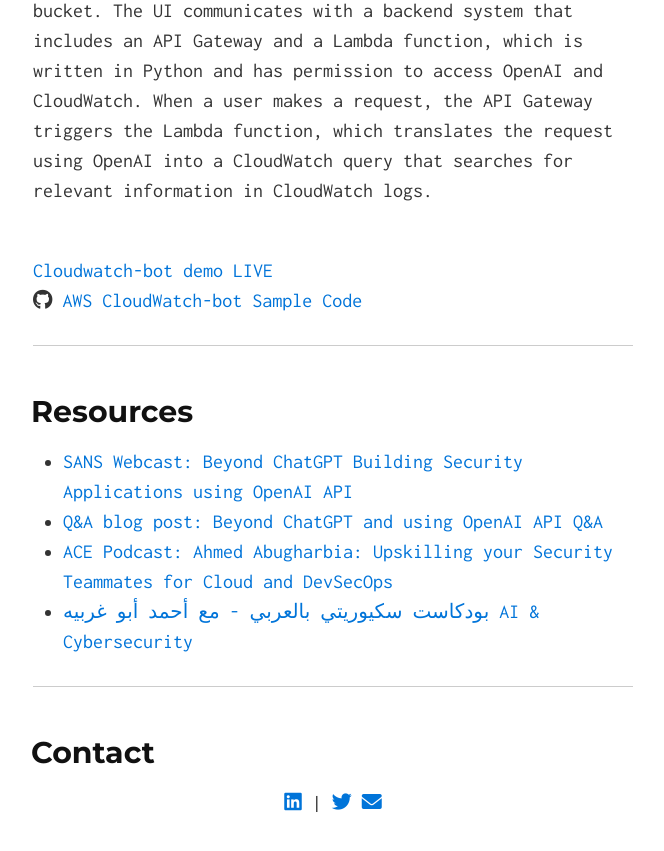
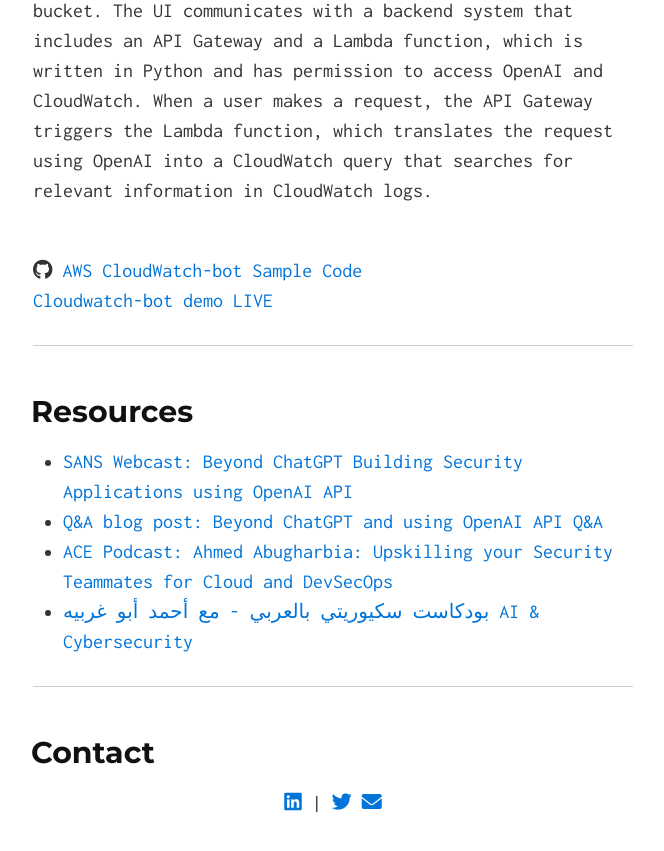
Before and after one commit to Ahmed-AG/cyberdojo-page, a Jekyll site: the page built from index.md, in a window 1280 px wide and 900 px high, scrolled down 1065 px. Shown: the top 851 px of the window, without its empty margins (307-971 px from the left). Built offline with Jekyll 4.4.1, drawn with Linux system fonts in a browser that asks for light colours.

Commit message:
Update page

```diff
--- a/index.md
+++ b/index.md
@@ -37,8 +37,8 @@
 ### Cloudwatch-bot
 Cloudwatch-bot is a proof-of-concept project that demonstrates how AI can be utilized to interface with security solutions. The project has a user interface that is built using HTML and JavaScript and is hosted on a public S3 bucket. The UI communicates with a backend system that includes an API Gateway and a Lambda function, which is written in Python and has permission to access OpenAI and CloudWatch. When a user makes a request, the API Gateway triggers the Lambda function, which translates the request using OpenAI into a CloudWatch query that searches for relevant information in CloudWatch logs.
 
+<br><i class="fab fa-github"></i> [AWS CloudWatch-bot Sample Code](https://github.com/Ahmed-AG/Cloudwatch-bot){:target="_blank"}
 <br><a id="cloudwatch-bot-demo"></a>[Cloudwatch-bot demo LIVE](cloudwatchbot-live.html){:target="_blank"}
-<br><i class="fab fa-github"></i> [AWS CloudWatch-bot Sample Code](https://github.com/Ahmed-AG/Cloudwatch-bot){:target="_blank"}
 
 ---
 
```
